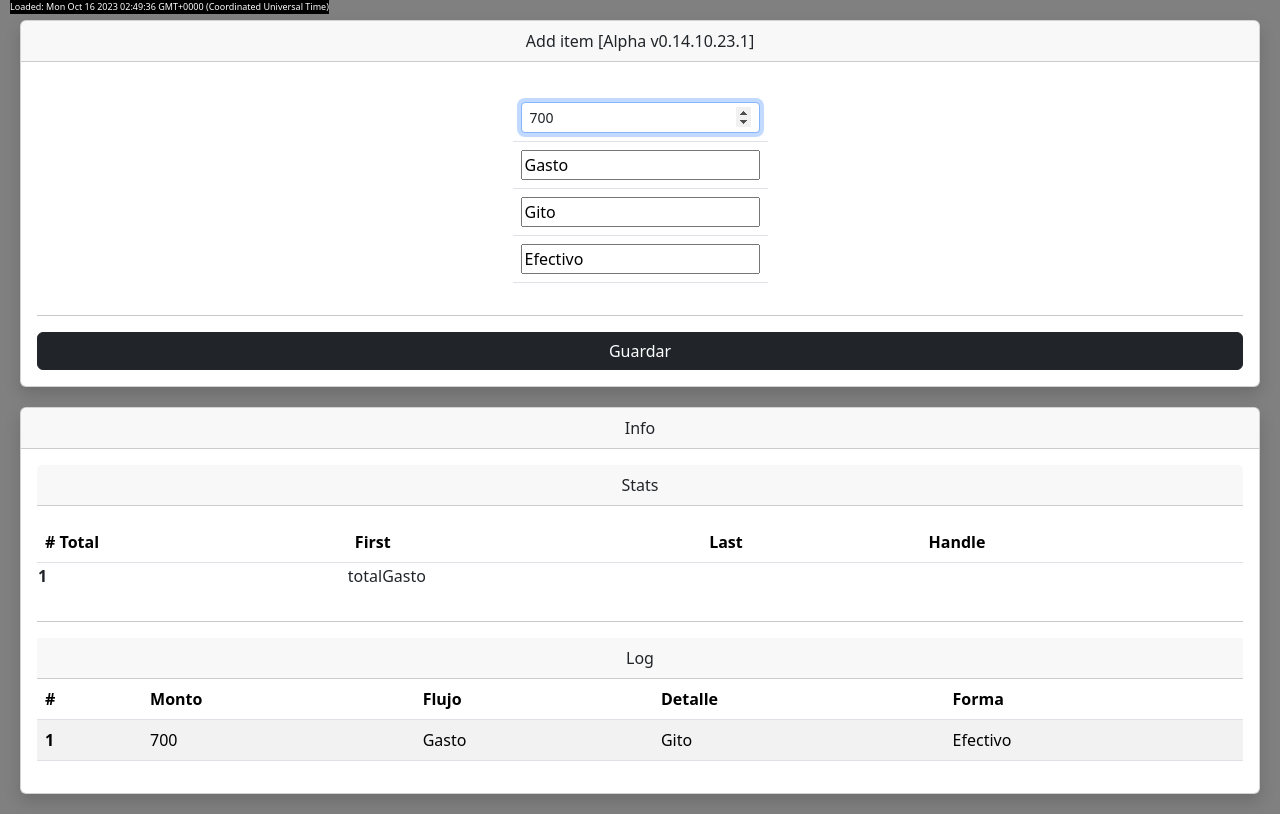
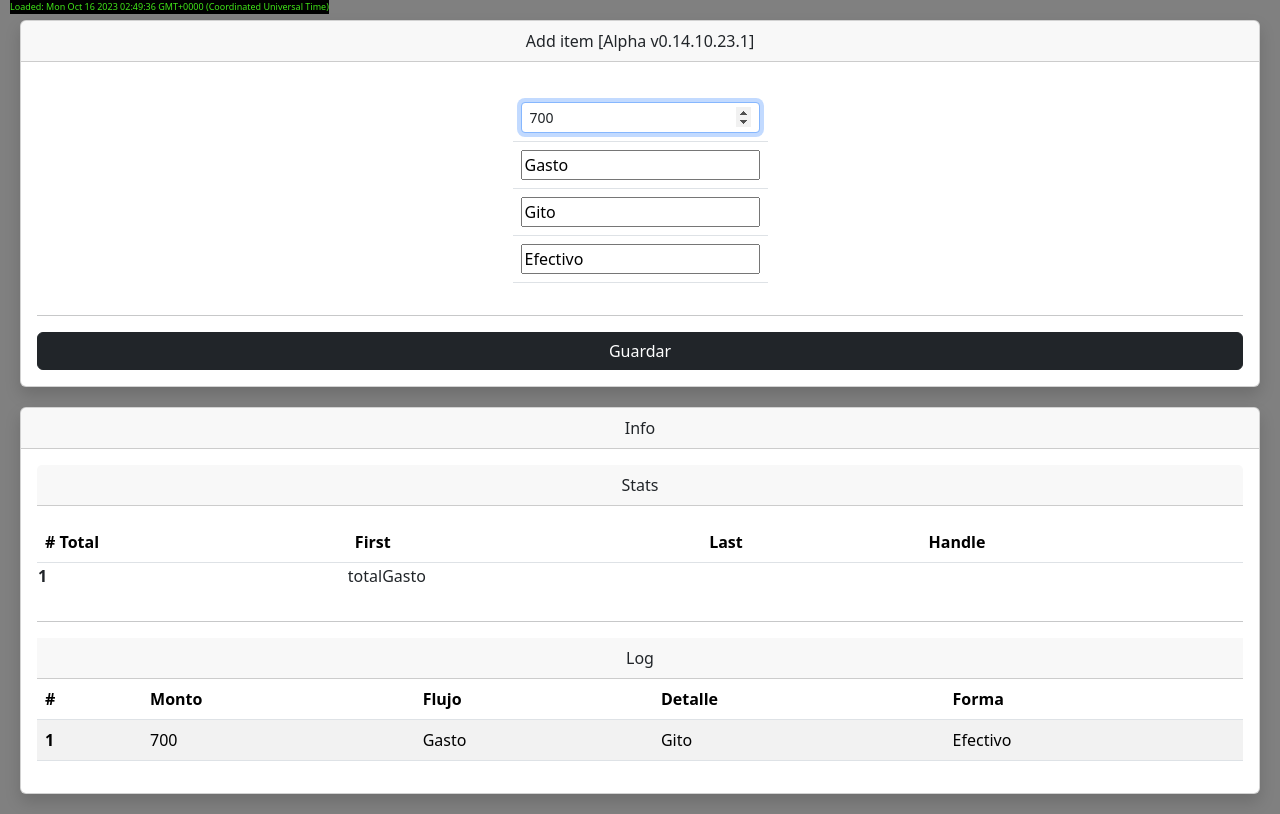
Before and after one commit to santanderelias/stats, a plain HTML site: page index.html in a window 1280 px wide. Drawn offline with nearby package versions, Linux system fonts and the light colour scheme.

Commit message:
small tweaks

```diff
--- a/main.css
+++ b/main.css
@@ -2,6 +2,11 @@ body {
     margin: 0;
     padding: 0;
     background-color: gray;
+  }
+
+  .sections {
+    display: grid;
+    grid-column: 1 / 3;
   }
   .nav-sm {
     /*display: none;*/
@@ -41,15 +46,11 @@ body {
   .card {
     margin: 20px;
   }
-  .sections {
-    display: grid;
-    grid-column: 1 / 3;
-  }
   #elemSubtlFecha {
     font-size: xx-small;
     position: fixed;
     top: 0;
     left: 10px;
-    color: white;
+    color: rgb(65, 230, 24);
     background-color: black;
   }
```
